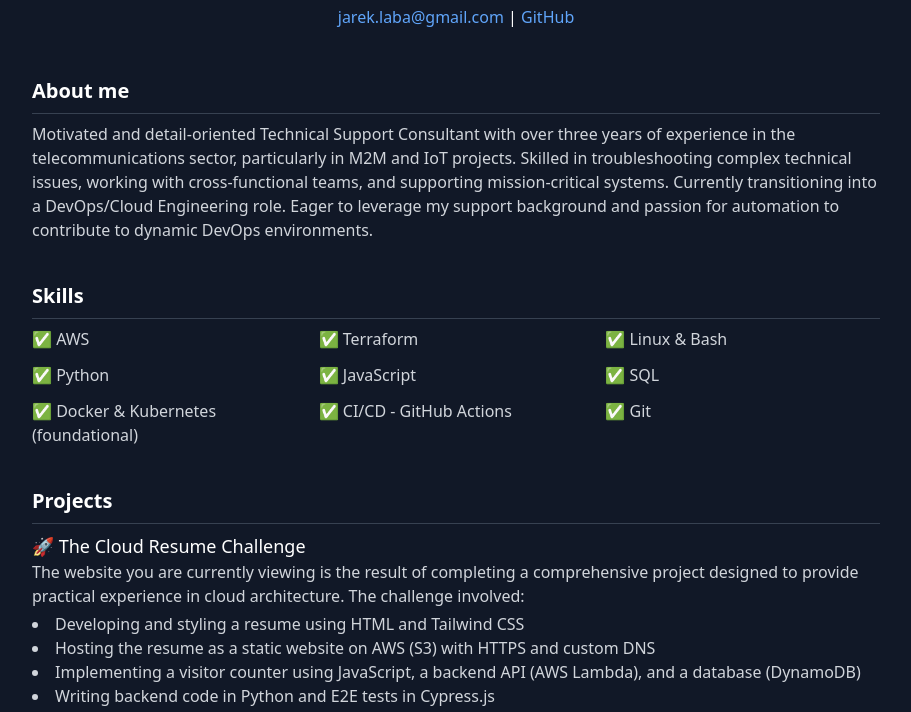
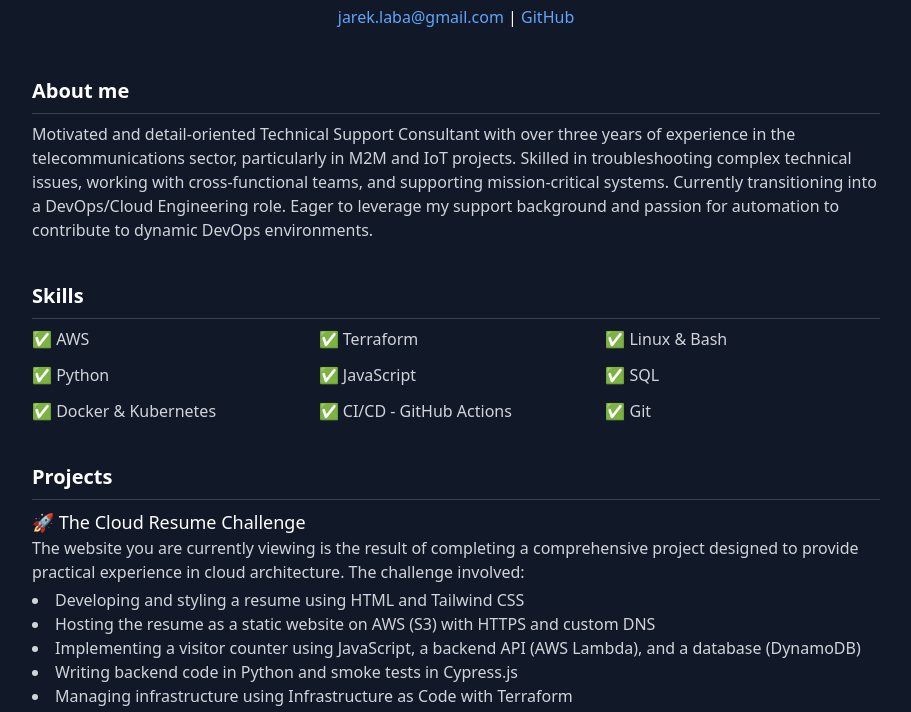
Before and after one commit to jaylaba9/cloud-resume-challenge, a website with bundled scripts: page frontend/index.html in a window 1280 px wide. Shown: the part 87-799 px from the top of the page, without its empty margins (184-1095 px from the left). Built offline with nearby package versions, Linux system fonts and the light colour scheme; some packages are replaced by stand-ins of ours; no server answers.

Commit message:
small content changes

```diff
--- a/frontend/index.html
+++ b/frontend/index.html
@@ -60,7 +60,7 @@
           <li>✅ Python</li>
           <li>✅ JavaScript</li>
           <li>✅ SQL</li>
-          <li>✅ Docker & Kubernetes (foundational)</li>
+          <li>✅ Docker & Kubernetes</li>
           <li>✅ CI/CD - GitHub Actions</li>
           <li>✅ Git</li>
         </ul>
@@ -92,7 +92,7 @@
                 (AWS Lambda), and a database (DynamoDB)
               </li>
               <li>
-                Writing backend code in Python and E2E tests in Cypress.js
+                Writing backend code in Python and smoke tests in Cypress.js
               </li>
               <li>
                 Managing infrastructure using Infrastructure as Code with
```
